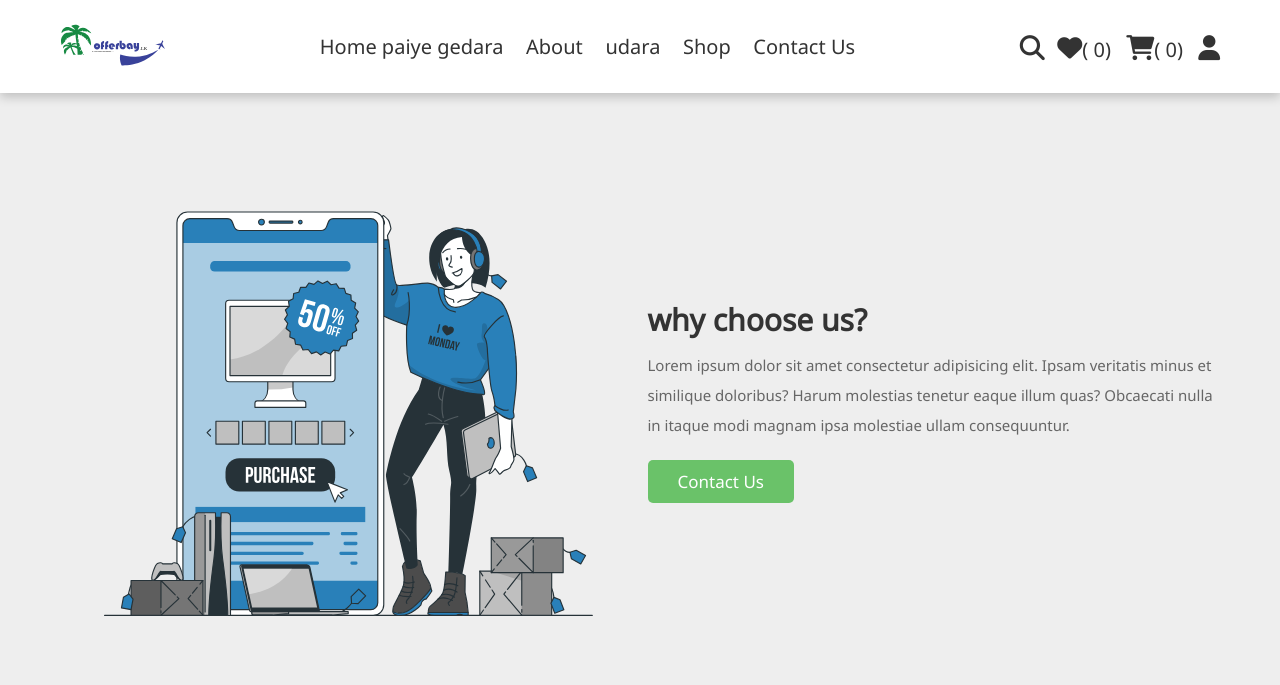
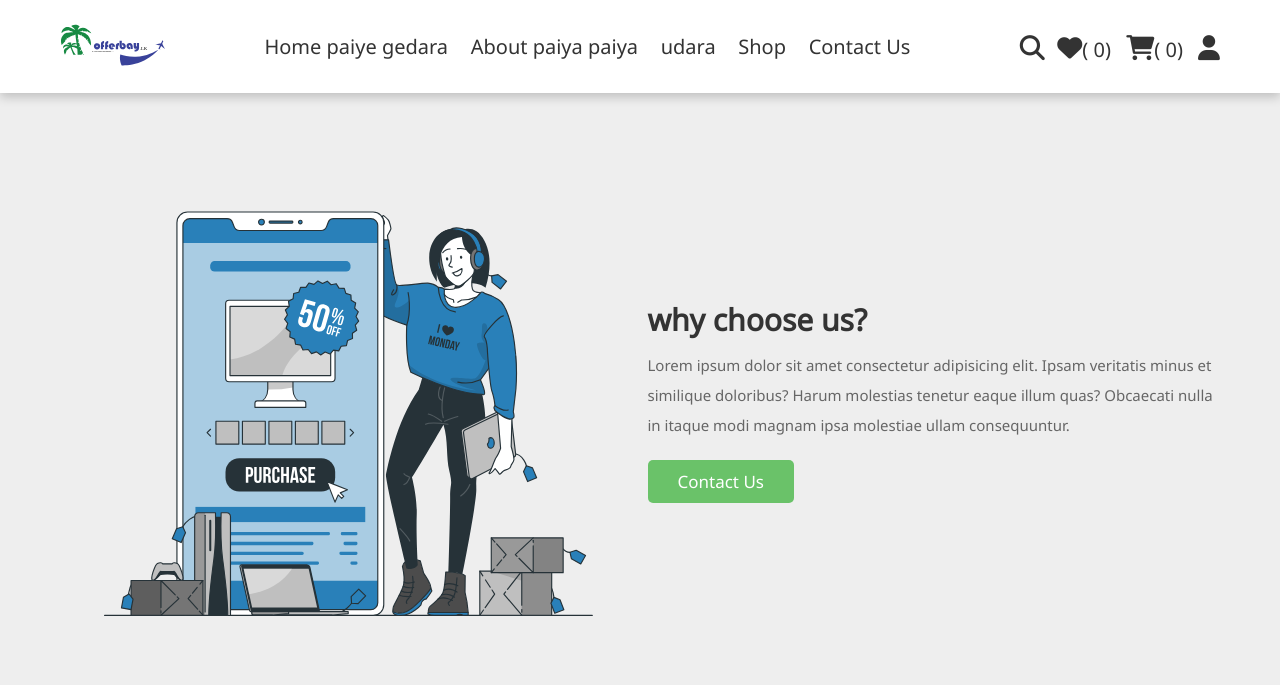
Before and after one commit to shav74/petwet, a PHP site: page /about.php in a window 1280 px wide. Shown: the top 685 px of the page. Run offline with PHP 8.4, Linux system fonts and the light colour scheme; data that the repository does not hold is empty; some libraries are stand-ins or nearby versions.

Commit message:
meka ganin paiya

```diff
--- a/ecommerce website/components/user_header.php
+++ b/ecommerce website/components/user_header.php
@@ -21,7 +21,7 @@ if (isset($message)) {
 
       <nav class="navbar">
          <a href="home.php">Home paiye gedara</a>
-         <a href="about.php">About</a>
+         <a href="about.php">About paiya paiya</a>
          <a href="orders.php">udara</a>
          <a href="shop.php">Shop</a>
          <a href="contact.php">Contact Us</a>
```
